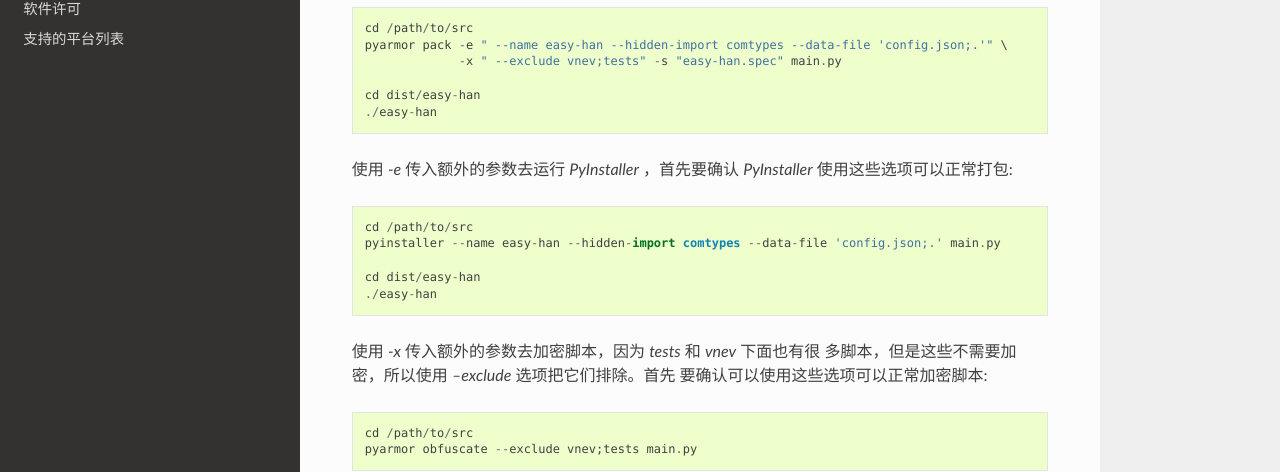
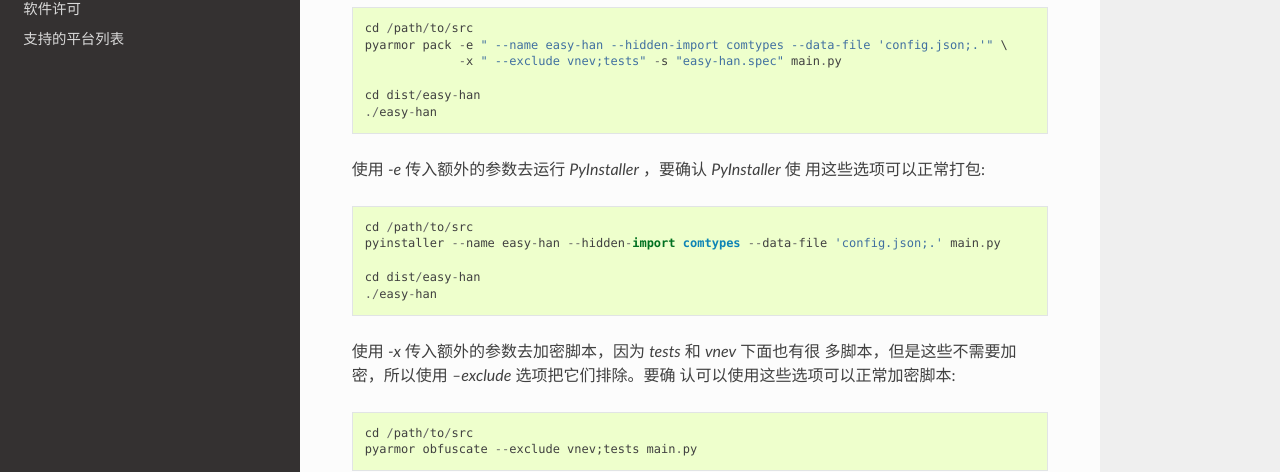
Before and after one commit to dashingsoft/pyarmor-docs-zh, a Sphinx documentation site: the page built from docs/examples.rst, in a window 1280 px wide and 1314 px high. Shown: the part 582-1054 px from the top of the window. Built offline with Sphinx 7.4.7 and the Read the Docs theme 2.0.0, drawn with Linux system fonts in a browser that asks for light colours.

Commit message:
Refine doc

```diff
--- a/docs/examples.rst
+++ b/docs/examples.rst
@@ -31,8 +31,8 @@
     cd dist/easy-han
     ./easy-han
 
-使用 `-e` 传入额外的参数去运行 `PyInstaller` ，首先要确认
-`PyInstaller` 使用这些选项可以正常打包::
+使用 `-e` 传入额外的参数去运行 `PyInstaller` ，要确认 `PyInstaller` 使
+用这些选项可以正常打包::
 
     cd /path/to/src
     pyinstaller --name easy-han --hidden-import comtypes --data-file 'config.json;.' main.py
@@ -41,8 +41,8 @@
     ./easy-han
 
 使用 `-x` 传入额外的参数去加密脚本，因为 `tests` 和 `vnev` 下面也有很
-多脚本，但是这些不需要加密，所以使用 `--exclude` 选项把它们排除。首先
-要确认可以使用这些选项可以正常加密脚本::
+多脚本，但是这些不需要加密，所以使用 `--exclude` 选项把它们排除。要确
+认可以使用这些选项可以正常加密脚本::
 
     cd /path/to/src
     pyarmor obfuscate --exclude vnev;tests main.py
```
